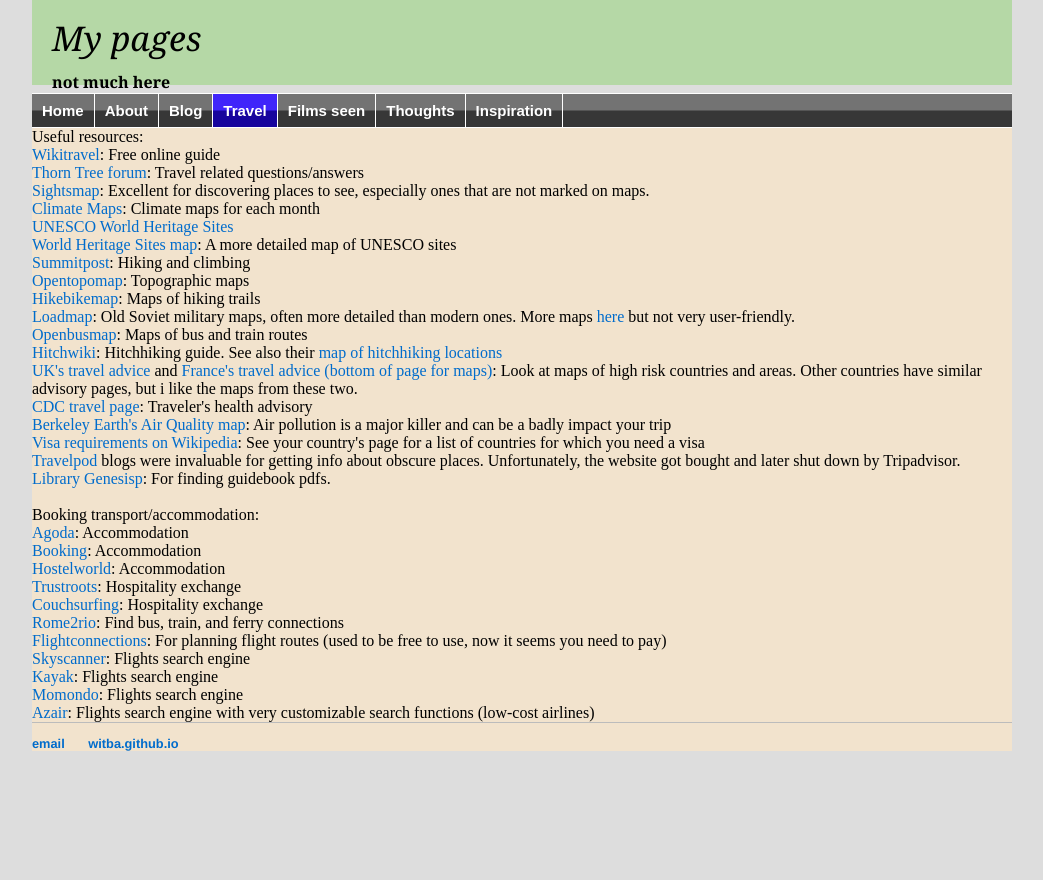
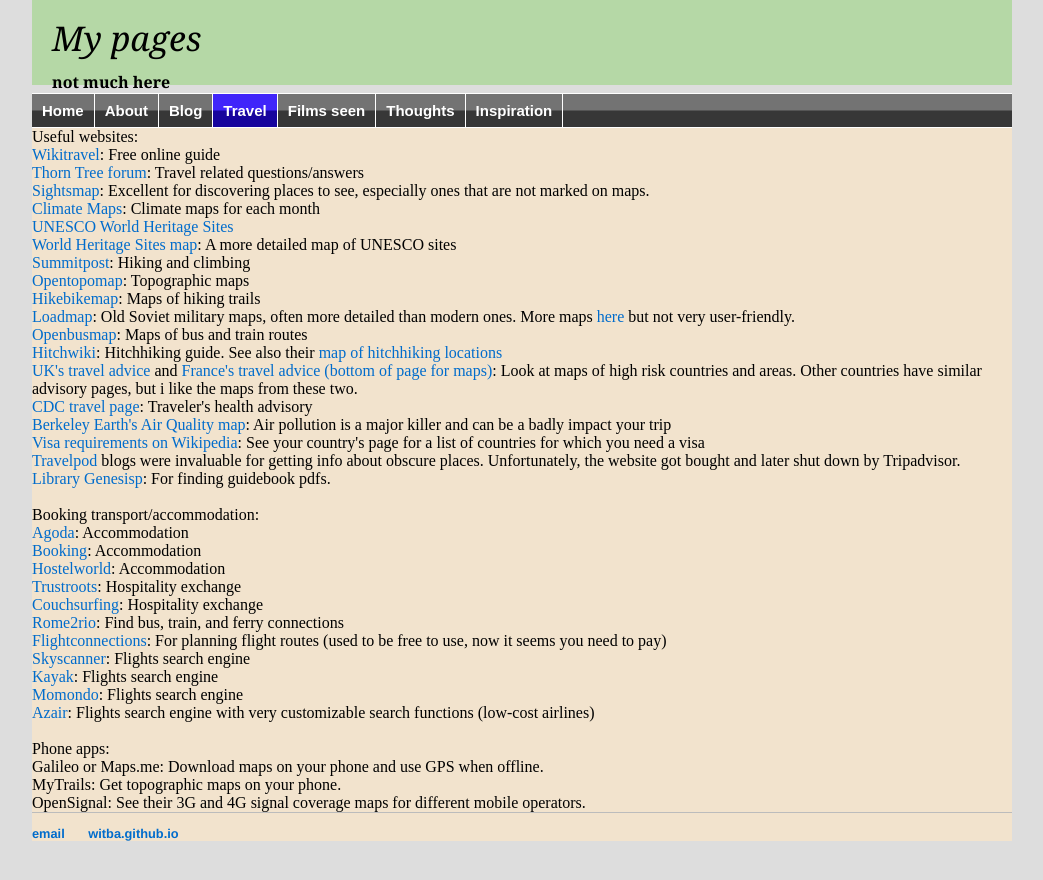
Before and after one commit to witba/witba.github.io, a Jekyll site: the page built from travel/resources.html, in a window 1280 px wide. Shown: the top 880 px of the page, without its empty margins (118-1161 px from the left). Built offline with Jekyll 4.4.1, drawn with Linux system fonts in a browser that asks for light colours.

Commit message:
Update resources.html

```diff
--- a/travel/resources.html
+++ b/travel/resources.html
@@ -4,7 +4,7 @@
 ---
 
 <div class="travel">
-Useful resources:<br>
+Useful websites:<br>
 <a href="https://wikitravel.org/en/Main_Page" target=_blank>Wikitravel</a>: Free online guide<br>
 <a href="https://www.lonelyplanet.com/thorntree/welcome" target=_blank>Thorn Tree forum</a>: Travel related questions/answers<br>
 <a href="http://www.sightsmap.com/" target=_blank>Sightsmap</a>: Excellent for discovering places to see, especially ones that are not marked on maps.<br>
@@ -37,3 +37,8 @@
 <a href="https://www.kayak.com/flights" target=_blank>Kayak</a>: Flights search engine<br>
 <a href="https://www.momondo.com" target=_blank>Momondo</a>: Flights search engine<br>
 <a href="http://www.azair.eu" target=_blank>Azair</a>: Flights search engine with very customizable search functions (low-cost airlines)<br>
+<br>
+Phone apps:<br>
+Galileo or Maps.me: Download maps on your phone and use GPS when offline.<br>
+MyTrails: Get topographic maps on your phone.<br>
+OpenSignal: See their 3G and 4G signal coverage maps for different mobile operators.<br>
```
